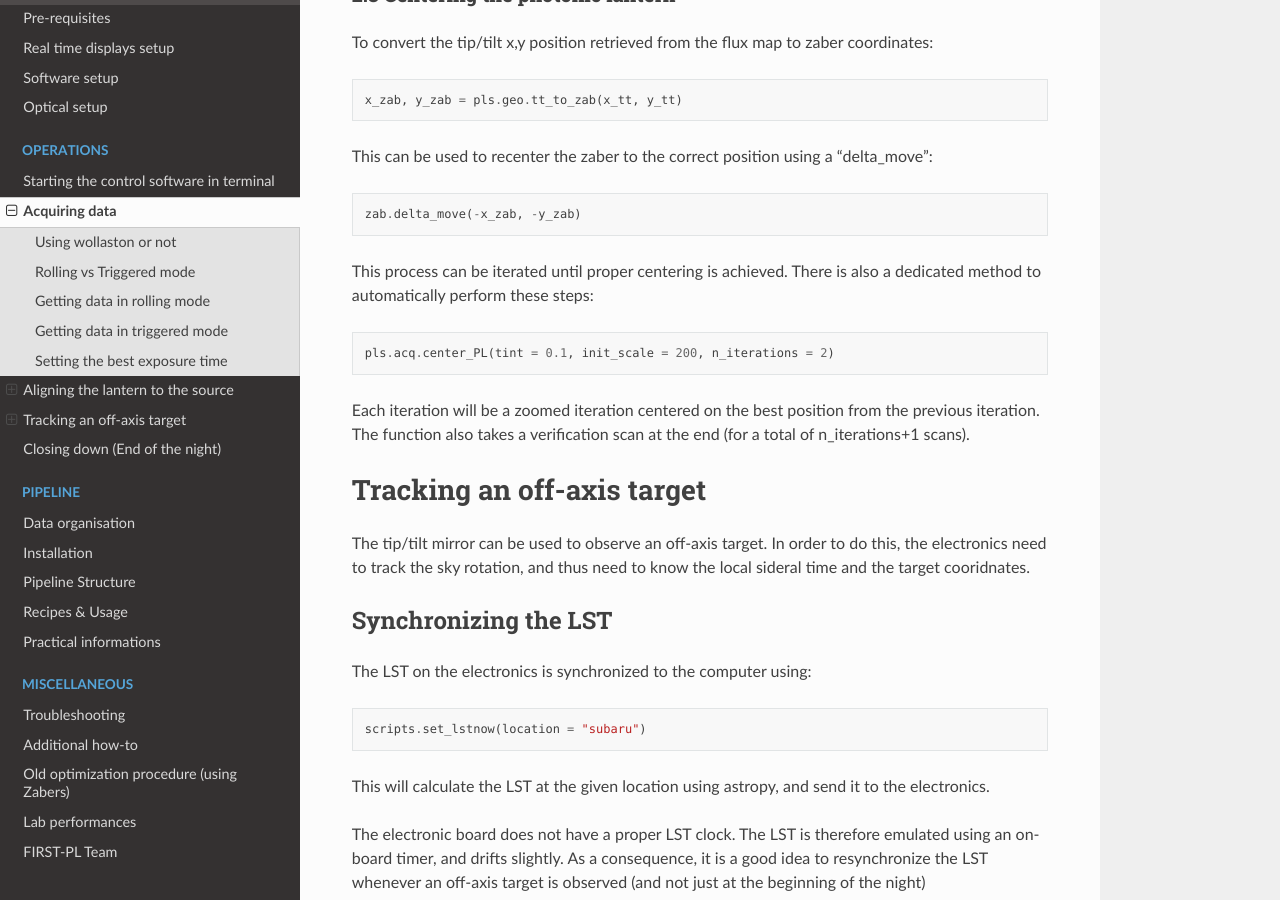
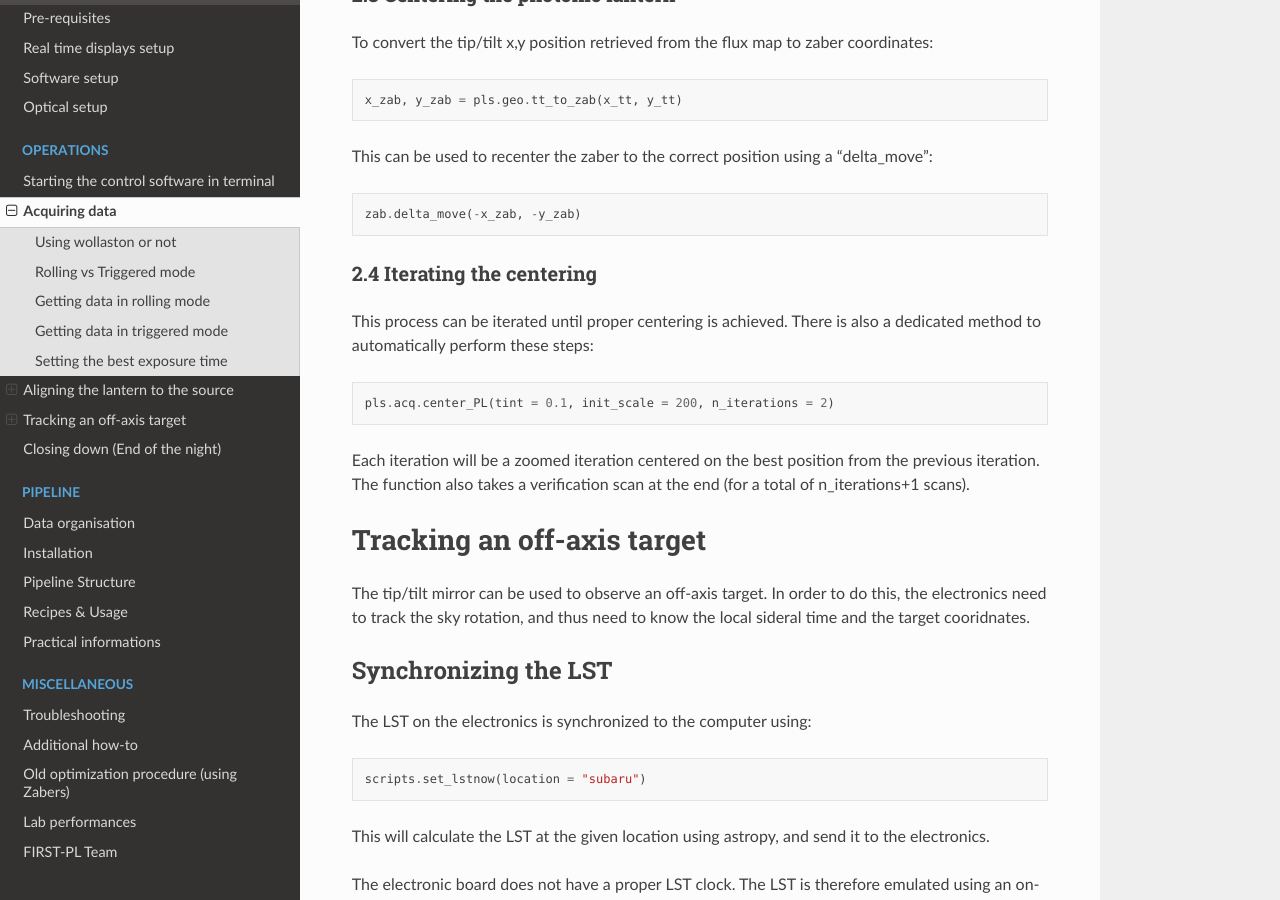
Before and after one commit to scexao-org/first_control, a Sphinx documentation site: the page built from source/operation_acquiring.md, in a window 1280 px wide and 900 px high, scrolled down 4021 px. Built offline with Sphinx 7.4.7 and the Read the Docs theme 3.1.0, drawn with Linux system fonts in a browser that asks for light colours.

Commit message:
small change

````diff
--- a/source/operation_acquiring.md
+++ b/source/operation_acquiring.md
@@ -134,6 +134,8 @@ This can be used to recenter the zaber to the correct position using a "delta_mo
 zab.delta_move(-x_zab, -y_zab)
 ```
 
+### 2.4 Iterating the centering
+
 This process can be iterated until proper centering is achieved. There is also a dedicated method to automatically perform these steps:
 ```
 pls.acq.center_PL(tint = 0.1, init_scale = 200, n_iterations = 2)
````
